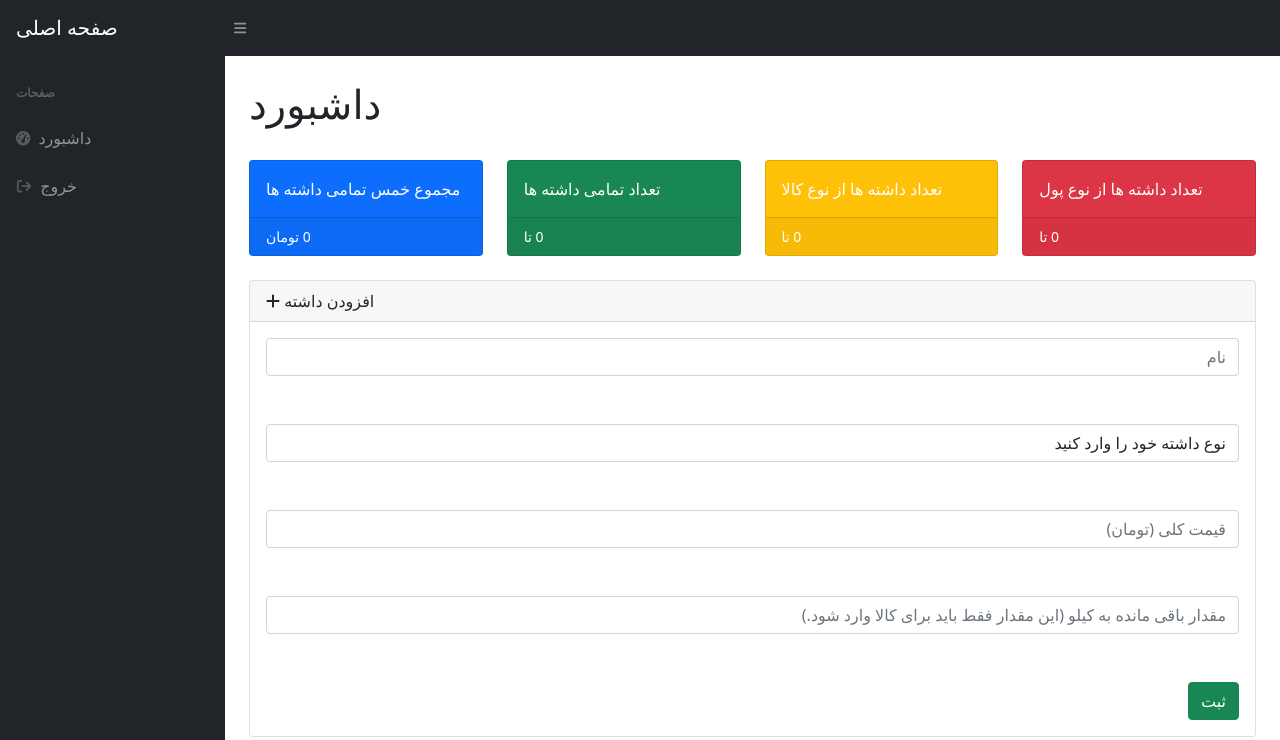
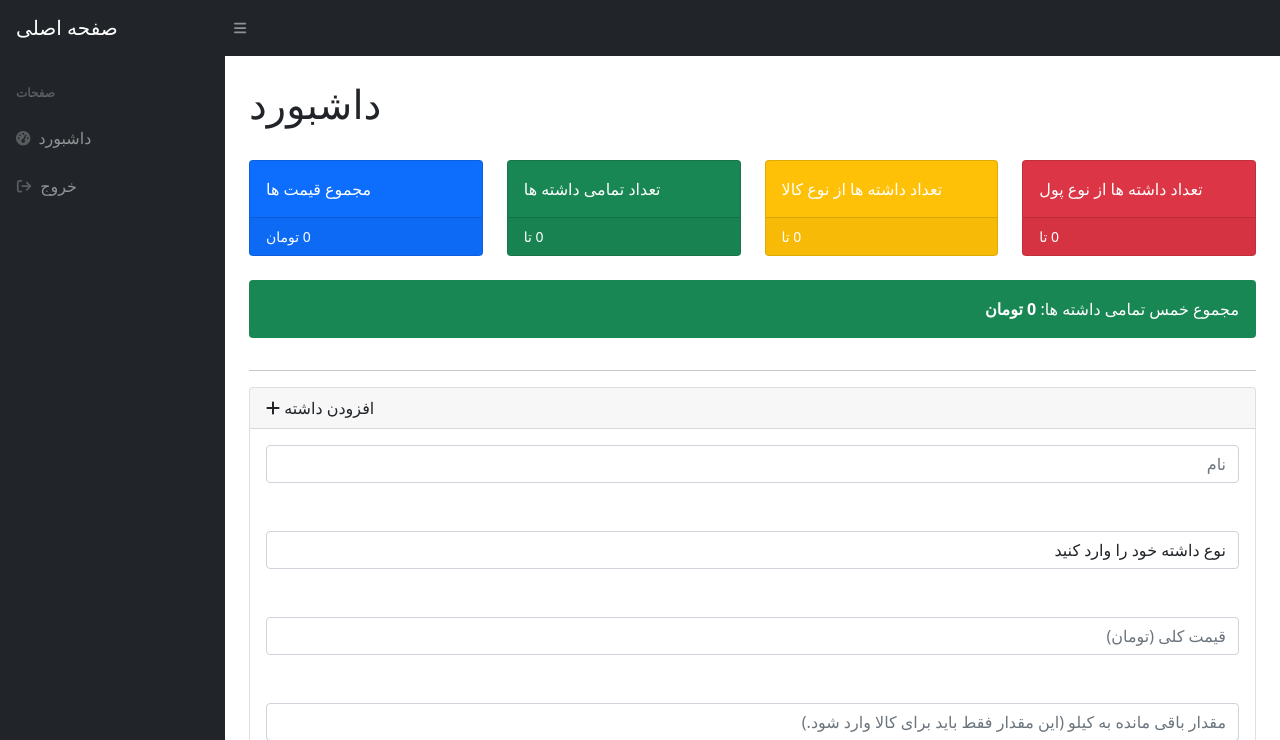
Before and after one commit to afattahi1387/calculate-khoms-website, a Flask app: page / in a window 1280 px wide. Shown: the top 740 px of the page. Run offline with Flask 3, Linux system fonts and the light colour scheme; data that the repository does not hold is empty; some libraries are stand-ins or nearby versions.

Commit message:
dashboard page is showing total prices and total khoms in first of dashboard page now.

```diff
--- a/app.py
+++ b/app.py
@@ -46,6 +46,7 @@ def home():
     show_form = show_form,
     user_id = current_user.get_id(),
     have_row_for_edit = have_row_for_edit,
+    total_prices = functions.add_cama_in_number(functions.calculate_total_prices(current_user.get_id())),
     total_khoms = functions.add_cama_in_number(functions.calculate_khoms_of_user_haves(current_user.get_id())),
     number_of_haves = functions.add_cama_in_number(functions.count_user_haves(current_user.get_id())),
     number_of_commodities = functions.add_cama_in_number(functions.count_user_haves(current_user.get_id(), 'commodity')),
--- a/functions.py
+++ b/functions.py
@@ -113,6 +113,17 @@ def calculate_have_khoms(have_id):
 
     return Decimal((have_row[4] * have_row[5]) / 5)
 
+def calculate_total_prices(user_id):
+    user_haves = get_user_haves(user_id)
+    total_prices = 0
+    for have in user_haves:
+        if have[2] == 'commodity':
+            total_prices += (have[4] * have[5])
+        else:
+            total_prices += have[4]
+
+    return total_prices
+
 def calculate_khoms_of_user_haves(user_id):
     all_haves = get_user_haves(user_id)
     khoms = 0
--- a/templates/index.html
+++ b/templates/index.html
@@ -45,9 +45,9 @@
                         <div class="row">
                             <div class="col-xl-3 col-md-6">
                                 <div class="card bg-primary text-white mb-4">
-                                    <div class="card-body">مجموع خمس تمامی داشته ها</div>
+                                    <div class="card-body">مجموع قیمت ها</div>
                                     <div class="card-footer d-flex align-items-center justify-content-between">
-                                        <a class="small text-white" style="text-decoration: none; direction: rtl;">{{ total_khoms }} تومان</a>
+                                        <a class="small text-white" style="text-decoration: none; direction: rtl;">{{ total_prices }} تومان</a>
                                     </div>
                                 </div>
                             </div>
@@ -75,7 +75,11 @@
                                     </div>
                                 </div>
                             </div>
+                            <div>
+                                <div class="alert bg-success text-white" style="direction: rtl;">مجموع خمس تمامی داشته ها: <strong>{{ total_khoms }} تومان</strong></div>
+                            </div>
                         </div>
+                        <hr>
                         <div class="card mb-4">
                             <div class="card-header">
                                 {% if show_form == 'edit_have' %}
```
